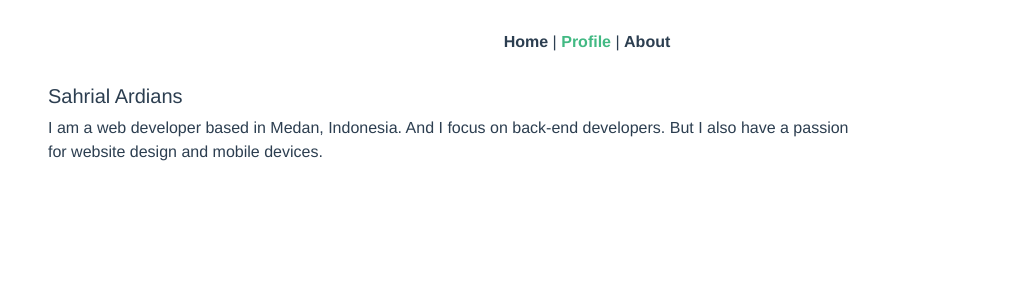
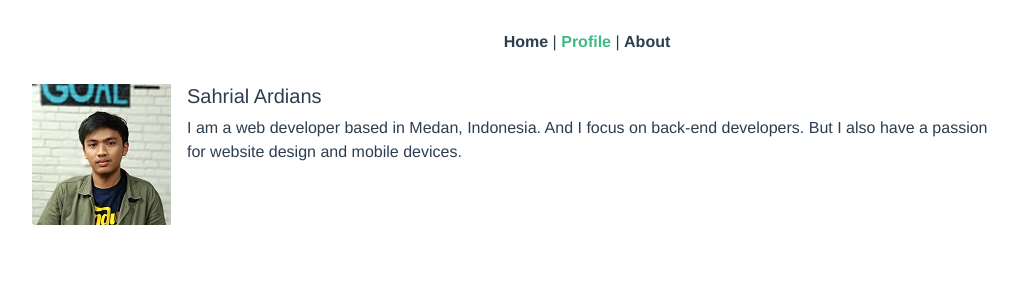
Before and after one commit to sahrialardians/vue-router, a Vue app: page /#/profile in a window 1280 px wide. Shown: the top 300 px of the page, without its empty margins (53-1071 px from the left). Built offline with nearby package versions, Linux system fonts and the light colour scheme.

Commit message:
add photo-profile and add attribute src

```diff
--- a/src/views/Profile.vue
+++ b/src/views/Profile.vue
@@ -4,7 +4,7 @@
           <div class="row">
               <div class="col-12">
                   <div class="media text-left">
-                    <img class="mr-3" alt="">
+                    <img src="../assets/photo-profile.png" class="mr-3" alt="">
                     <div class="media-body">
                         <h5 class="mt-0">Sahrial Ardians</h5>
                         <p>
```
Also changed, not shown: src/assets/photo-profile.png (added).
